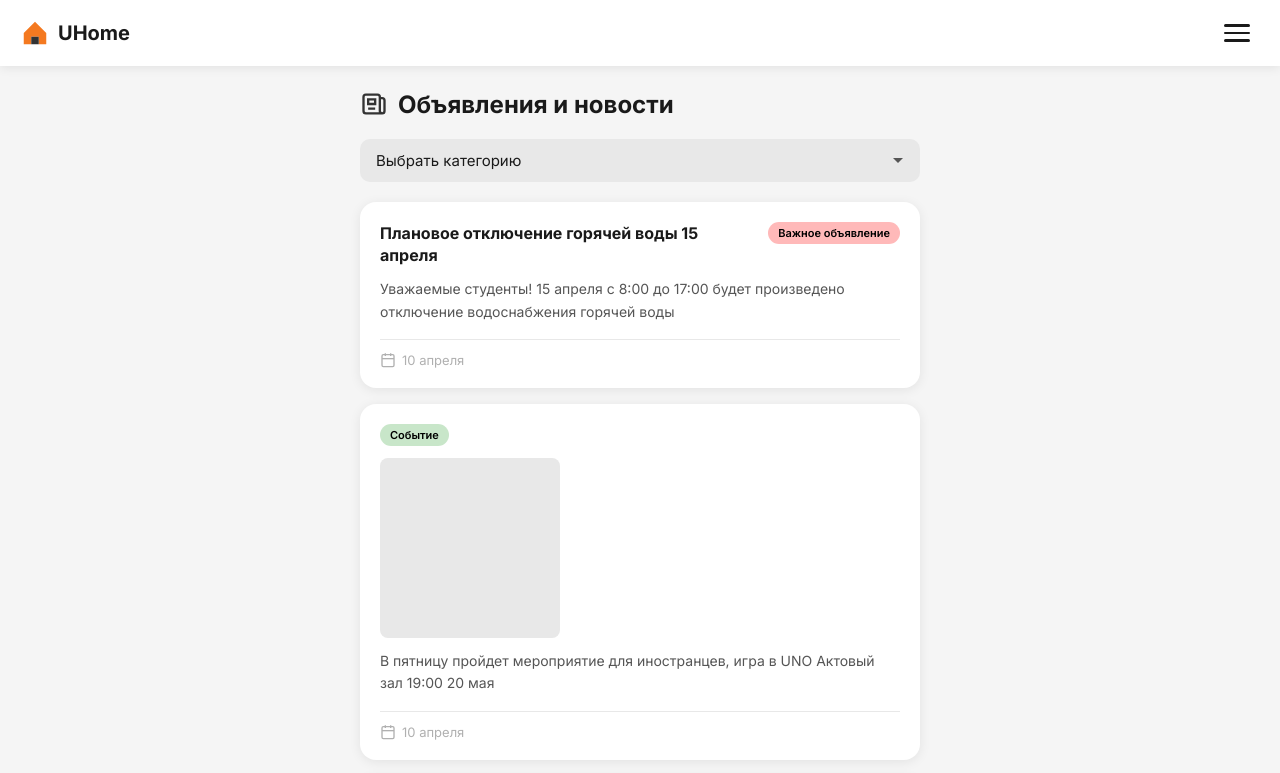
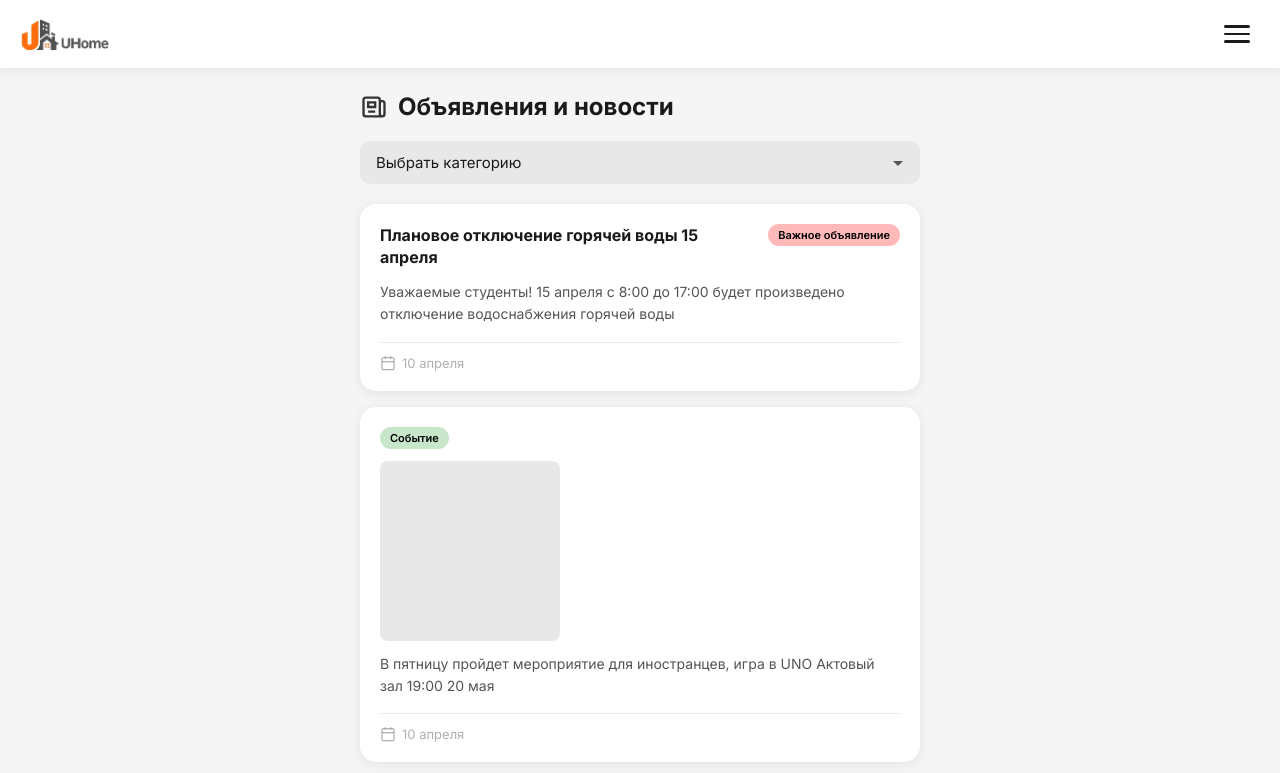
Before and after one commit to varlaganova7-star/UHome, a plain HTML site: page client/news.html in a window 1280 px wide. Shown: the top 773 px of the page. Drawn offline with Linux system fonts and the light colour scheme.

Commit message:
файлы

```diff
--- a/client/css/chat.css
+++ b/client/css/chat.css
@@ -85,6 +85,13 @@ body {
     font-weight: 700;
     color: var(--text-dark);
 }
+.logo-icon {
+    width: 90px;       /* Ширина как у старой иконки */
+    height: 40px;      /* Высота как у старой иконки */
+    object-fit: contain; /* Чтобы картинка не сплющилась */
+    display: block;    /* Убирает лишние отступы снизу */
+}
+
 
 .header-logo svg {
     width: 24px;
--- a/client/css/glav.css
+++ b/client/css/glav.css
@@ -56,20 +56,17 @@ body {
 .header-logo {
     display: flex;
     align-items: center;
-    gap: 8px;
+    gap: 20px;
 }
 
 .logo-icon {
-    width: 30px;
-    height: 30px;
+    width: 90px;       /* Ширина как у старой иконки */
+    height: 40px;      /* Высота как у старой иконки */
+    object-fit: contain; /* Чтобы картинка не сплющилась */
+    display: block;    /* Убирает лишние отступы снизу */
 }
 
-.logo-text {
-    font-size: 20px;
-    font-weight: 700;
-    color: #333;
-    letter-spacing: -0.5px;
-}
+
 
 /* Кнопка гамбургер */
 .menu-btn {
--- a/client/css/neighbor.css
+++ b/client/css/neighbor.css
@@ -64,15 +64,10 @@ body {
 }
 
 .logo-icon {
-    width: 30px;
-    height: 30px;
-}
-
-.logo-text {
-    font-size: 20px;
-    font-weight: 700;
-    color: var(--text-dark);
-    letter-spacing: -0.5px;
+    width: 90px;       /* Ширина как у старой иконки */
+    height: 40px;      /* Высота как у старой иконки */
+    object-fit: contain; /* Чтобы картинка не сплющилась */
+    display: block;    /* Убирает лишние отступы снизу */
 }
 
 .menu-btn {
--- a/client/css/news.css
+++ b/client/css/news.css
@@ -63,16 +63,11 @@ body {
 }
 
 .logo-icon {
-    width: 30px;
-    height: 30px;
+    width: 90px;       /* Ширина как у старой иконки */
+    height: 40px;      /* Высота как у старой иконки */
+    object-fit: contain; /* Чтобы картинка не сплющилась */
+    display: block;    /* Убирает лишние отступы снизу */
 }
-
-.logo-text {
-    font-size: 20px;
-    font-weight: 700;
-    color: var(--text-dark);
-}
-
 .menu-btn {
     display: flex;
     flex-direction: column;
@@ -320,7 +315,7 @@ body {
     background: var(--gray-bg);
     border: 2px solid transparent;
     border-radius: 10px;
-    font-family: inherit;
+    font-family: regular;
     font-size: 15px;
     color: var(--text-dark);
     outline: none;
--- a/client/css/profile.css
+++ b/client/css/profile.css
@@ -55,14 +55,10 @@ body {
 }
 
 .logo-icon {
-    width: 30px;
-    height: 30px;
-}
-
-.logo-text {
-    font-size: 20px;
-    font-weight: 700;
-    color: var(--text-dark);
+    width: 90px;       /* Ширина как у старой иконки */
+    height: 40px;      /* Высота как у старой иконки */
+    object-fit: contain; /* Чтобы картинка не сплющилась */
+    display: block;    /* Убирает лишние отступы снизу */
 }
 
 .menu-btn {
--- a/client/css/rules.css
+++ b/client/css/rules.css
@@ -56,14 +56,10 @@ body {
 }
 
 .logo-icon {
-    width: 30px;
-    height: 30px;
-}
-
-.logo-text {
-    font-size: 20px;
-    font-weight: 700;
-    color: var(--text-dark);
+    width: 90px;       /* Ширина как у старой иконки */
+    height: 40px;      /* Высота как у старой иконки */
+    object-fit: contain; /* Чтобы картинка не сплющилась */
+    display: block;    /* Убирает лишние отступы снизу */
 }
 
 .menu-btn {
--- a/client/news.html
+++ b/client/news.html
@@ -11,15 +11,14 @@
 
     <!-- Шапка -->
     <header class="header">
-        <a href="glav.html" class="header-logo">
-            <svg class="logo-icon" viewBox="0 0 32 32" fill="none">
-                <path d="M4 16L16 4L28 16V28H20V20H12V28H4V16Z" fill="#F47920"/>
-                <path d="M12 20H20V28H12V20Z" fill="#333"/>
-            </svg>
-            <span class="logo-text">UHome</span>
-        </a>
-        <button class="menu-btn" id="menuBtn" aria-label="Меню">
-            <span></span><span></span><span></span>
+        <div class="header-logo">
+            <img src="image 10.png" alt="UHome Logo" class="logo-icon">
+
+        </div>
+        <button class="menu-btn" id="menuBtn" aria-label="Открыть меню">
+            <span></span>
+            <span></span>
+            <span></span>
         </button>
     </header>
 
```
Also changed, not shown: client/chat.html (+8 -13 lines), client/glav.html (+5 -6 lines), client/matches.html (+9 -10 lines), client/neighbor.html (+8 -9 lines), client/profile.html (+8 -10 lines), client/questionnaire.html (+9 -10 lines), client/rules.html (+8 -10 lines).
